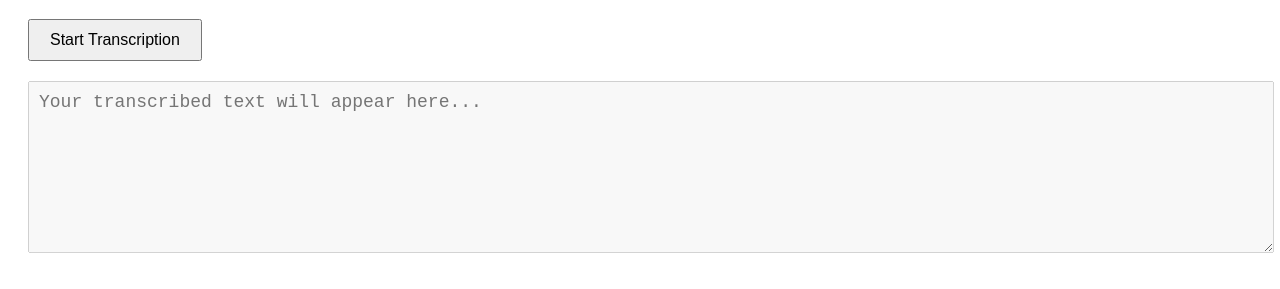
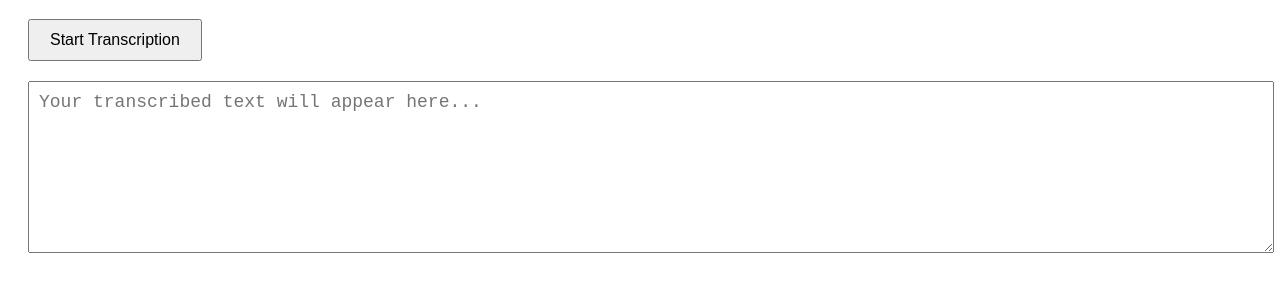
Before and after one commit to gpt0507/transcription, a plain HTML site: page index.html in a window 1280 px wide. Shown: the part 89-378 px from the top of the page. Drawn offline with Linux system fonts and the light colour scheme.

Commit message:
updated code ready to upload

```diff
--- a/index.html
+++ b/index.html
@@ -1,5 +1,6 @@
 <!DOCTYPE html>
 <html lang="en">
+
 <head>
   <meta charset="UTF-8">
   <meta name="viewport" content="width=device-width, initial-scale=1.0">
@@ -9,9 +10,11 @@
       font-family: Arial, sans-serif;
       padding: 20px;
     }
+
     h1 {
       color: #333;
     }
+
     #transcription {
       width: 100%;
       height: 150px;
@@ -19,6 +22,7 @@
       padding: 10px;
       margin-top: 20px;
     }
+
     #start-btn {
       padding: 10px 20px;
       font-size: 16px;
@@ -26,11 +30,12 @@
     }
   </style>
 </head>
+
 <body>
 
   <h1>Transcription Program</h1>
   <button id="start-btn">Start Transcription</button>
-  <textarea id="transcription" placeholder="Your transcribed text will appear here..." disabled></textarea>
+  <textarea id="transcription" placeholder="Your transcribed text will appear here..."></textarea>
 
   <script>
     // Check if the browser supports SpeechRecognition API
@@ -54,7 +59,7 @@
 
       // Listen for speech recognition results
       recognition.addEventListener('result', event => {
-       let transcript = '';
+        let transcript = '';
         // let transcript = transcriptionBox.value + ' '; // Keep existing text
 
 
@@ -84,4 +89,5 @@
     }
   </script>
 </body>
+
 </html>
```
